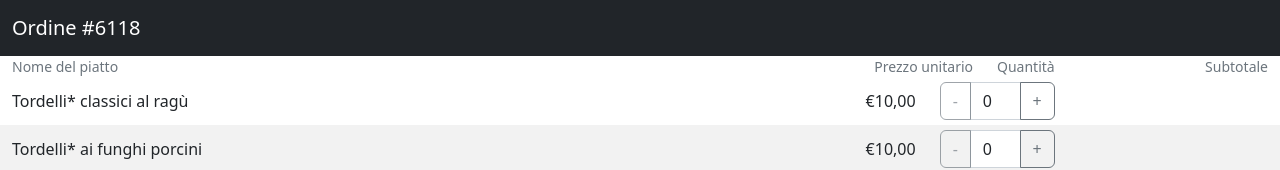
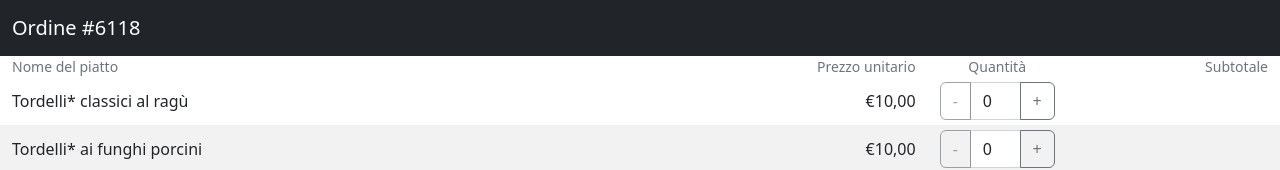
Before and after one commit to carlomartinucci/sagra, a React (Create React App) app: page / in a window 1280 px wide. Shown: the top 170 px of the page. Built offline with nearby package versions, Linux system fonts and the light colour scheme.

Commit message:
feat: fix header

```diff
--- a/src/features/order/Order.tsx
+++ b/src/features/order/Order.tsx
@@ -27,7 +27,7 @@ export function Order() {
     <Row className="small text-muted">
       <Col className="my-auto">Nome del piatto</Col>
       <Col className="my-auto text-end" xs={2}>Prezzo unitario</Col>
-      <Col xs="auto" className="text-center"><span style={{ width: 115 }}>Quantità</span></Col>
+      <Col xs="auto" className="text-center"><span className="d-block" style={{ width: 115 }}>Quantità</span></Col>
       <Col className="my-auto text-end" xs={2}>Subtotale</Col>
     </Row>
 
```
